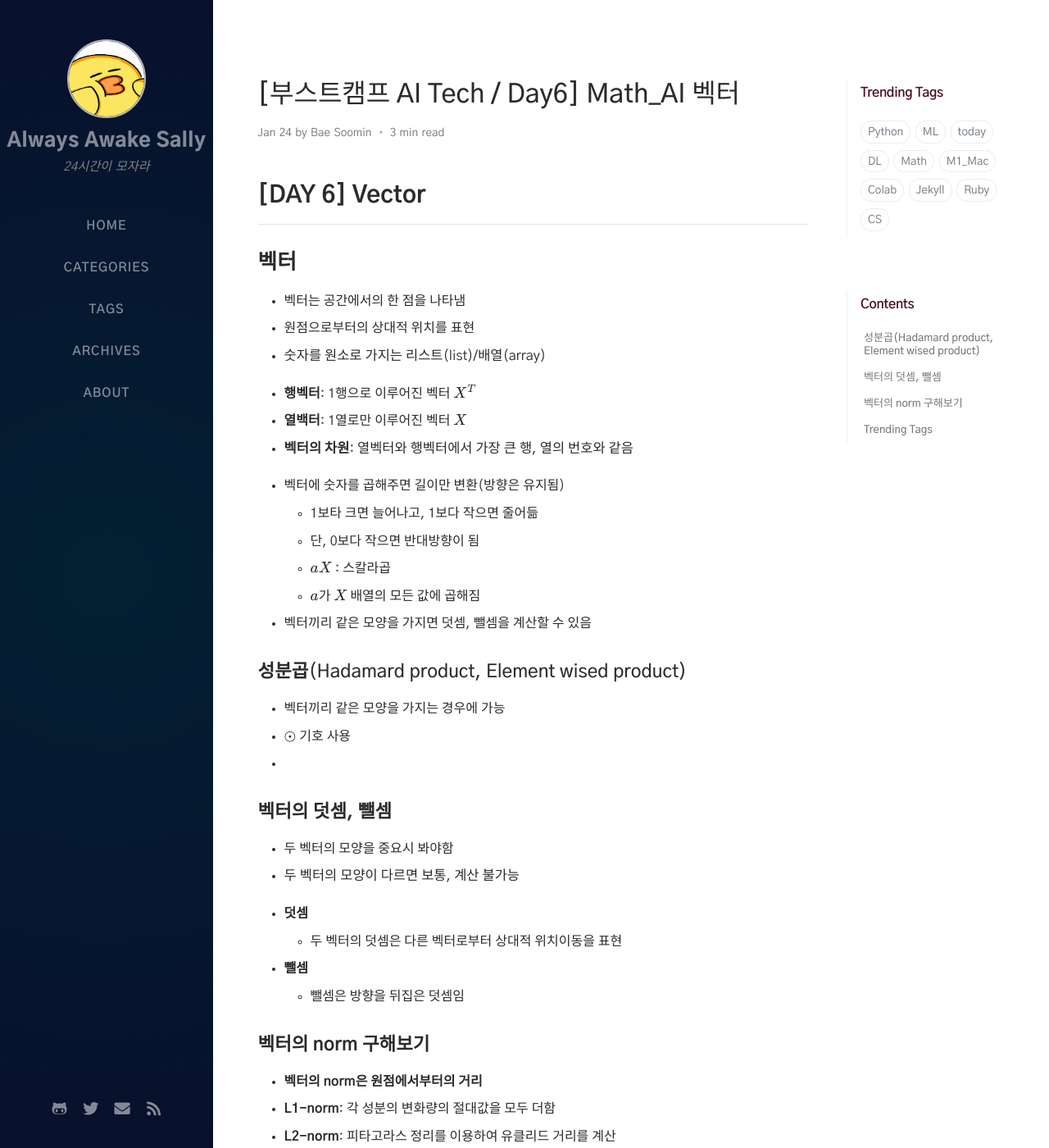
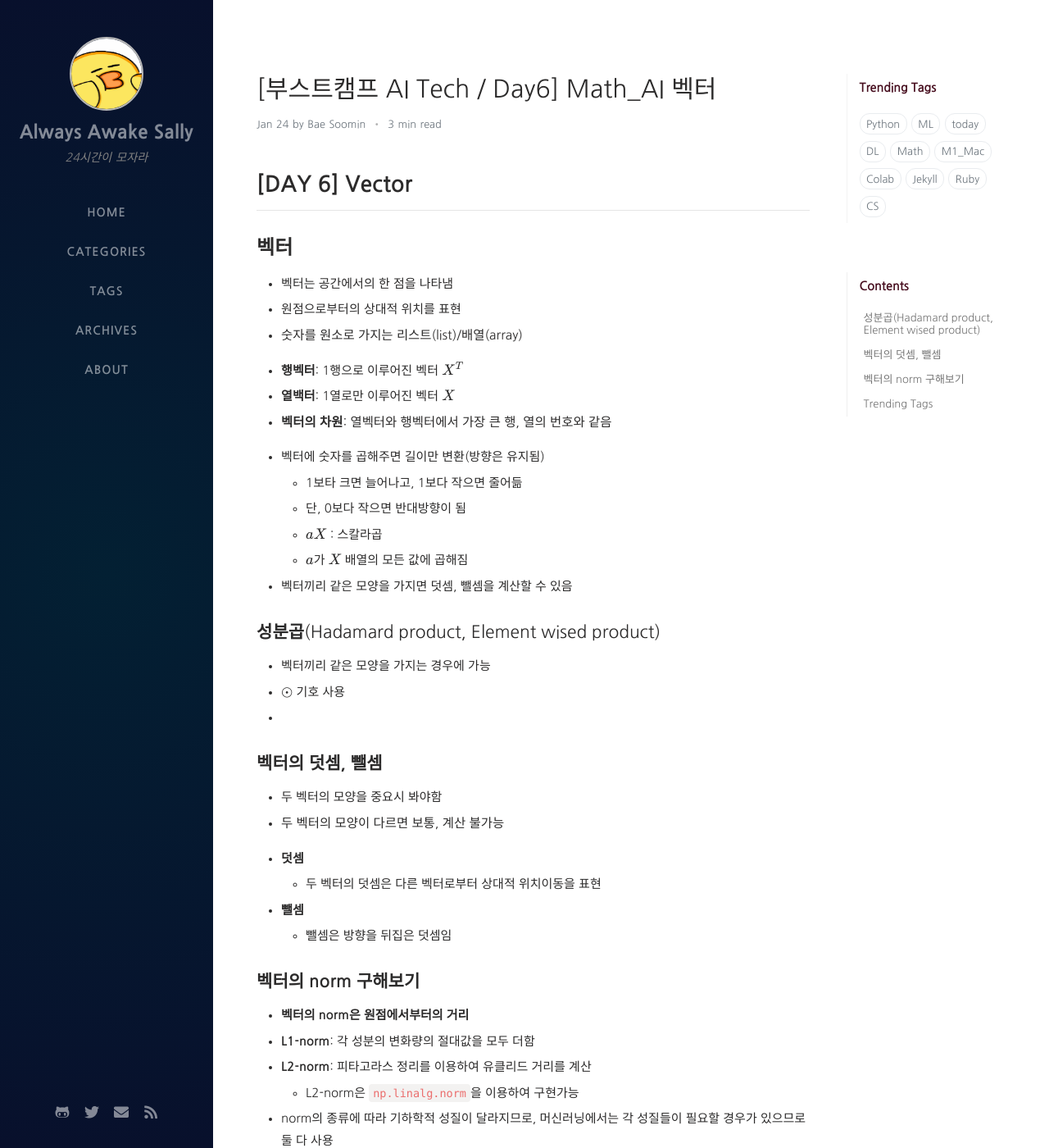
Before and after one commit to bsm8734/bsm8734.github.io, a Jekyll site: the page built from _posts/NAVER_BoostCamp_AI_Tech/AI_Math/Day006/2021-01-25-bc-d006-2-aimath-vector.md, in a window 1280 px wide and 1400 px high. Shown: the whole window at 82% size. Built offline with Jekyll 4.4.1, drawn with Linux system fonts in a browser that asks for light colours; nearby versions of some CDN libraries; formulas are drawn with MathJax 3; comment, search, counter and statistics services are not loaded.

Commit message:
Update CSS

```diff
--- a/assets/css/_addon/main.scss
+++ b/assets/css/_addon/main.scss
@@ -12,7 +12,7 @@
 @import "_colors/dark-typography";
 
 // @import url('https://fonts.googleapis.com/css2?family=Lato&family=Source+Sans+Pro:wght@400;600;900&display=swap');
-@import url('https://fonts.googleapis.com/css2?family=Gothic+A1:wght@400;500;600;700;800;900&family=Roboto:wght@400;500;700;900&display=swap');
+@import url('https://fonts.googleapis.com/css2?family=Nanum+Gothic:wght@400;700;800&family=Noto+Sans+KR:wght@500;900&family=Open+Sans:wght@600&display=swap');
 
 @mixin mode-toggle($dark-mode: false) {
   @if $dark-mode {
@@ -47,7 +47,7 @@
 }
 
 :root {
-  font-size: 16px;
+  font-size: 15px;
 }
 
 body {
@@ -55,7 +55,7 @@
   background: var(--body-bg);
   color: var(--text-color);
   -webkit-font-smoothing: antialiased;
-  font-family: 'Gothic A1', 'Roboto', sans-serif;
+  font-family: 'Nanum Gothic', 'Noto Sans KR', 'Open Sans', sans-serif;
   // font-family: 'Source Sans Pro', 'Microsoft Yahei', sans-serif;
 }
 
--- a/assets/css/_addon/module.scss
+++ b/assets/css/_addon/module.scss
@@ -40,7 +40,7 @@
 
 %heading {
   font-weight: 500;
-  font-family: 'Gothic A1', 'Roboto', sans-serif;
+  font-family: 'Nanum Gothic', 'Noto Sans KR', 'Open Sans', sans-serif;
   // font-family: 'Lato', 'Microsoft Yahei', sans-serif;
 }
 
```
